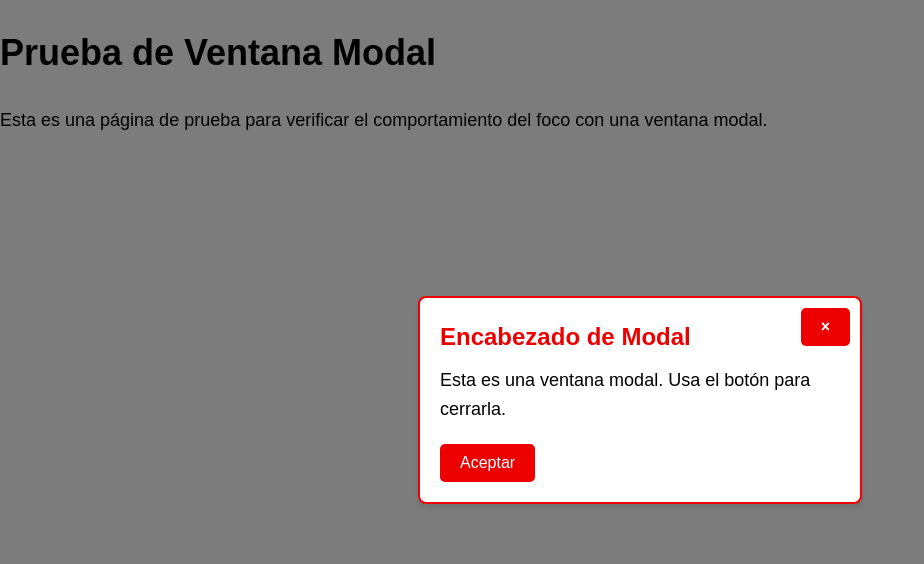
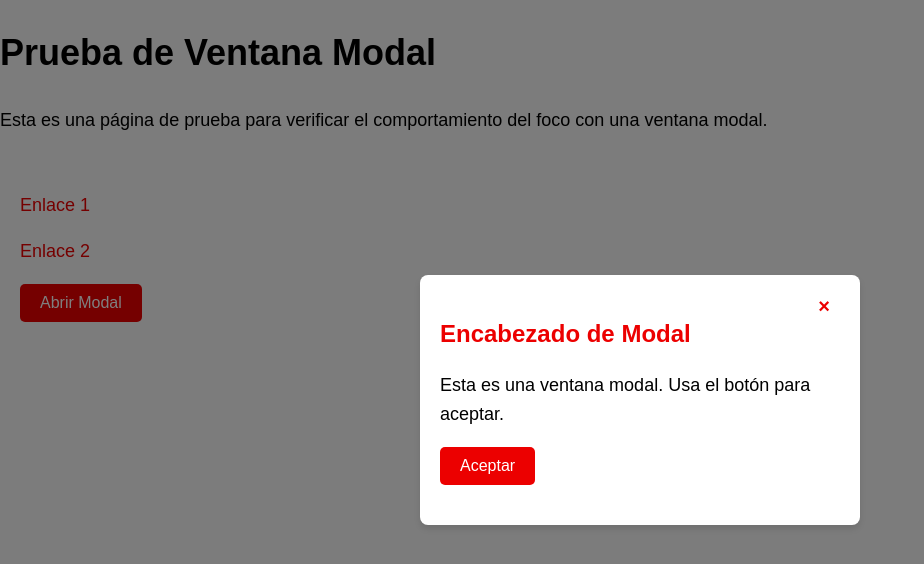
Before and after one commit to dalitacaridad/JS_entregatres, a plain HTML site: page index.html in a window 1280 px wide. Both pictures are taken after a click on the button "Abrir Modal". Shown: the whole page, without its empty margins (0-924 px from the left). Drawn offline with Linux system fonts and the light colour scheme.

Commit message:
Update index.html

```diff
--- a/index.html
+++ b/index.html
@@ -3,7 +3,7 @@
 <head>
   <meta charset="UTF-8">
   <meta name="viewport" content="width=device-width, initial-scale=1.0">
-  <title>Prueba de Ventana Modal Accesible</title>
+  <title>Modal con &lt;dialog&gt;</title>
   <style>
     body {
       font-family: Arial, sans-serif;
@@ -13,6 +13,18 @@
       background-color: #f9f9f9;
       margin: 0;
       padding: 0;
+    }
+    button {
+      background: #EC0000;
+      color: #fff;
+      border: none;
+      padding: 10px 20px;
+      font-size: 16px;
+      border-radius: 5px;
+      cursor: pointer;
+    }
+    button:hover {
+      background: #cc0000;
     }
     a {
       color: #EC0000;
@@ -24,41 +36,26 @@
     main {
       padding: 20px;
     }
-    .modal {
-      display: none;
-      position: fixed;
-      top: 50%;
-      left: 50%;
-      transform: translate(-50%, -50%);
-      background: #fff;
-      border: 2px solid #EC0000;
+    dialog {
+      border: none;
       border-radius: 8px;
-      box-shadow: 0 4px 6px rgba(0, 0, 0, 0.1);
+      padding: 20px;
       width: 90%;
       max-width: 400px;
-      z-index: 1000;
-      padding: 20px;
+      box-shadow: 0 4px 6px rgba(0, 0, 0, 0.1);
+      position: relative;
     }
-    .modal-header {
+    dialog[open]::backdrop {
+      background: rgba(0, 0, 0, 0.5);
+    }
+    .dialog-header {
       font-size: 1.5rem;
       font-weight: bold;
       color: #EC0000;
       margin-bottom: 10px;
     }
-    .modal p {
-      margin: 0 0 20px;
-    }
-    .modal button {
-      background: #EC0000;
-      color: #fff;
-      border: none;
-      padding: 10px 20px;
-      font-size: 16px;
-      border-radius: 5px;
-      cursor: pointer;
-    }
-    .modal button:hover {
-      background: #cc0000;
+    .dialog-content {
+      margin-bottom: 20px;
     }
     .close-btn {
       position: absolute;
@@ -72,17 +69,7 @@
       cursor: pointer;
     }
     .close-btn:hover {
-      color: #cc0000;
-    }
-    .backdrop {
-      display: none;
-      position: fixed;
-      top: 0;
-      left: 0;
-      width: 100%;
-      height: 100%;
-      background: rgba(0, 0, 0, 0.5);
-      z-index: 999;
+      background: rgba(255, 0, 0, 0.1); /* Fondo más claro para que la "X" se mantenga visible */
     }
   </style>
 </head>
@@ -91,104 +78,47 @@
     <h1>Prueba de Ventana Modal</h1>
     <p>Esta es una página de prueba para verificar el comportamiento del foco con una ventana modal.</p>
   </header>
-  <main id="main-content">
+  <main>
     <p><a href="#">Enlace 1</a></p>
     <p><a href="#">Enlace 2</a></p>
     <button id="open-modal">Abrir Modal</button>
   </main>
 
-  <div class="backdrop" id="backdrop"></div>
-
-  <div class="modal" id="modal" role="dialog" aria-labelledby="modal-header" aria-hidden="true">
-    <button class="close-btn" id="close-modal-icon" aria-label="Cerrar Modal">×</button>
-    <div class="modal-header" id="modal-header">Encabezado de Modal</div>
-    <p>Esta es una ventana modal. Usa el botón para cerrarla.</p>
-    <button id="close-modal">Aceptar</button>
-  </div>
+  <!-- Modal -->
+  <dialog id="modal" aria-labelledby="dialog-title" aria-modal="true">
+    <button type="button" class="close-btn" aria-label="Cerrar Modal">×</button>
+    <div class="dialog-content">
+      <h2 id="dialog-title" class="dialog-header">Encabezado de Modal</h2>
+      <p>Esta es una ventana modal. Usa el botón para aceptar.</p>
+      <button type="button" id="close-modal">Aceptar</button>
+    </div>
+  </dialog>
 
   <script>
     const openModalButton = document.getElementById('open-modal');
     const closeModalButton = document.getElementById('close-modal');
-    const closeModalIcon = document.getElementById('close-modal-icon');
     const modal = document.getElementById('modal');
-    const backdrop = document.getElementById('backdrop');
-    const mainContent = document.getElementById('main-content');
-    const focusableElementsString = 'button, [tabindex]:not([tabindex="-1"])';
-    let focusableElements;
-    let firstFocusableElement;
-    let lastFocusableElement;
+    const closeButton = document.querySelector('.close-btn');
 
     // Función para abrir la modal
     function openModal() {
-      // Mover el contenido principal fuera del DOM temporalmente
-      const body = document.body;
-      const hiddenDiv = document.createElement('div');
-
-      hiddenDiv.id = 'hidden-div';
-      hiddenDiv.style.display = 'none';
-      body.insertBefore(hiddenDiv, modal);
-      hiddenDiv.appendChild(mainContent);
-
-      // Mostrar la modal
-      modal.style.display = 'block';
-      backdrop.style.display = 'block';
-      modal.setAttribute('aria-hidden', 'false');
-
-      // Configurar el foco
-      focusableElements = modal.querySelectorAll(focusableElementsString);
-      firstFocusableElement = focusableElements[0];
-      lastFocusableElement = focusableElements[focusableElements.length - 1];
-      firstFocusableElement.focus();
+      modal.showModal();
     }
 
     // Función para cerrar la modal
     function closeModal() {
-      // Restaurar el contenido principal al DOM
-      const hiddenDiv = document.getElementById('hidden-div');
-      const mainContentRestored = hiddenDiv.firstChild;
-      document.body.insertBefore(mainContentRestored, backdrop);
-      hiddenDiv.remove();
-
-      // Ocultar la modal
-      modal.style.display = 'none';
-      backdrop.style.display = 'none';
-      modal.setAttribute('aria-hidden', 'true');
-
-      // Restaurar el foco
-      openModalButton.focus();
-    }
-
-    // Atrapando el foco dentro de la modal
-    function trapFocus(event) {
-      if (event.key === 'Tab') {
-        if (event.shiftKey) {
-          // Navegación inversa
-          if (document.activeElement === firstFocusableElement) {
-            event.preventDefault();
-            lastFocusableElement.focus();
-          }
-        } else {
-          // Navegación normal
-          if (document.activeElement === lastFocusableElement) {
-            event.preventDefault();
-            firstFocusableElement.focus();
-          }
-        }
-      }
+      modal.close();
     }
 
     // Listeners para abrir y cerrar la modal
     openModalButton.addEventListener('click', openModal);
     closeModalButton.addEventListener('click', closeModal);
-    closeModalIcon.addEventListener('click', closeModal);
+    closeButton.addEventListener('click', closeModal);
 
     // Cerrar modal al presionar Escape
-    window.addEventListener('keydown', (e) => {
-      if (e.key === 'Escape' && modal.getAttribute('aria-hidden') === 'false') {
-        closeModal();
-      } else if (modal.getAttribute('aria-hidden') === 'false') {
-        trapFocus(e);
-      }
+    modal.addEventListener('cancel', (event) => {
+      event.preventDefault(); // Evita el cierre por defecto de `cancel`
+      closeModal();
     });
   </script>
 </body>
```
